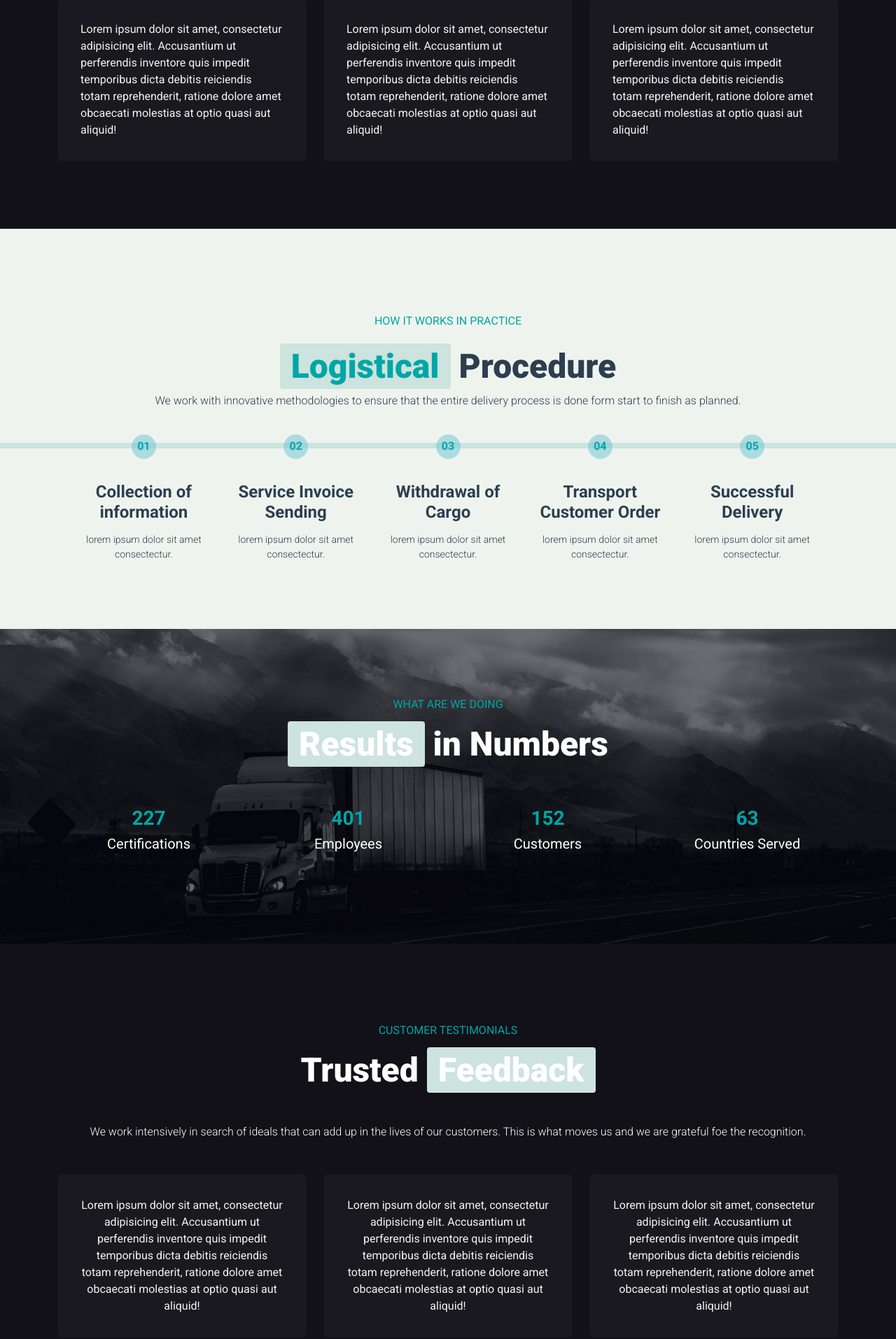
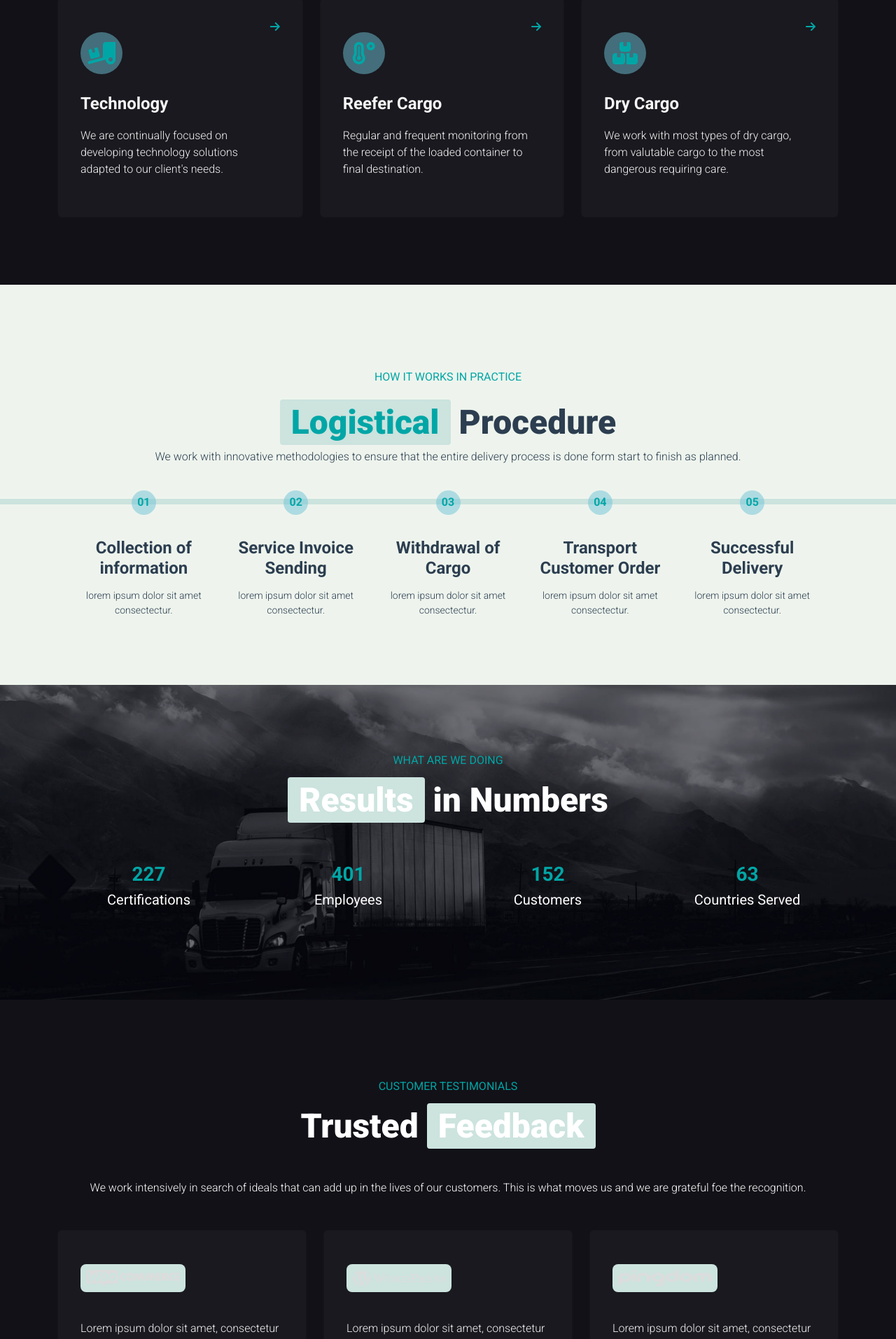
Before and after one commit to meta-ela/proj-html-vuejs, a Vue app: page / in a window 1280 px wide. Shown: the part 1720-3634 px from the top of the page at 70% size. Built offline with nearby package versions, Linux system fonts and the light colour scheme.

Commit message:
Adds TheCard contents and store management

```diff
--- a/src/assets/scss/_general.scss
+++ b/src/assets/scss/_general.scss
@@ -162,12 +162,3 @@ h2 {
     border-radius: .25rem;
 }
 /***********************************/
-
-
-/* CARD ****************************/
-.card {
-    padding: 2rem;
-    background-color: $card_color;
-    color: whitesmoke;
-}
-/***********************************/
--- a/src/components/TheCard.vue
+++ b/src/components/TheCard.vue
@@ -1,29 +1,89 @@
-<template>
-    <div class="d-flex gap-4 h-100">
-        <div class="card">
-            Lorem ipsum dolor sit amet, consectetur adipisicing elit. Accusantium ut perferendis inventore quis impedit temporibus dicta debitis reiciendis totam reprehenderit, ratione dolore amet obcaecati molestias at optio quasi aut aliquid!
+<template >
+<div v-if="type == 'infoServices'">
+    <div class="card">
+        <div class="d-flex justify-content-end">
+            <i class="text-primary" :class="subIcon"></i>
         </div>
-        <div class="card">
-            Lorem ipsum dolor sit amet, consectetur adipisicing elit. Accusantium ut perferendis inventore quis impedit temporibus dicta debitis reiciendis totam reprehenderit, ratione dolore amet obcaecati molestias at optio quasi aut aliquid!
+        <div class="colored_box_below_round">
+            <i :class="icon"></i>
         </div>
-        <div class="card">
-            Lorem ipsum dolor sit amet, consectetur adipisicing elit. Accusantium ut perferendis inventore quis impedit temporibus dicta debitis reiciendis totam reprehenderit, ratione dolore amet obcaecati molestias at optio quasi aut aliquid!
+        <div class="py-4">
+            <div class="fw-bold fs-4 mb-3">
+                {{title}}
+            </div>
+            <div class="fw-light">
+                {{text}}
+            </div>
         </div>
     </div>
+</div>
+
+<div v-else>
+    <div class="card">
+        <div class="d-flex box_img">
+            <img class="w-100" :src="image" :alt="title">
+        </div>
+        <div class="fw-light py-4 text-start">
+            {{text}}
+        </div>
+        <div class="d-flex justify-content-end">
+            <i :class="subIcon"></i>
+        </div>
+    </div>
+</div>
 </template>
 
+
+
 <script>
+
 export default {
     name: "TheCard",
+    props: [
+        "subIcon",
+        "icon",
+        "title",
+        "text",
+        "type",
+        "image",
+    ],
 
-    data() {
-        return {
-
-        }
-    }
 }
 </script>
 
 <style lang="scss" scoped>
+@import "../assets/scss/variables";
+.card {
+    padding: 2rem;
+    background-color: $card_color;
+    color: whitesmoke;
+    height: 100%;
+}
+
+.fa-truck-ramp-box,
+.fa-temperature-high,
+.fa-boxes-stacked {
+    font-size: 2rem;
+}
+
+.fa-quote-right {
+    font-size: 2rem;
+    color: grey;
+    margin-top: -40px;
+}
+
+.colored_box_below_round{
+    width: 60px;
+    height: 60px;
+}
+
+.box_img {
+    width: 150px;
+    height: 40px;
+}
+
+img {
+    filter: invert(1);
+}
 
 </style>
--- a/src/components/TheMain.vue
+++ b/src/components/TheMain.vue
@@ -89,7 +89,15 @@
                         </div>
                     </div>
                 </div>
-                <TheCard></TheCard>
+                <div class="d-flex gap-4 h-100">
+                    <TheCard v-for="(card, i) in cardMainServicesInfo" :key="i"
+                    :subIcon="card.subIcon"
+                    :icon="card.icon"
+                    :title="card.title"
+                    :text="card.text"
+                    type="infoServices"
+                    ></TheCard>
+                </div>
             </div>
         </div>
 
@@ -160,7 +168,15 @@
                         This is what moves us and we are grateful foe the recognition.
                     </P>
                 </div>
-                <TheCard></TheCard>
+                <div class="d-flex gap-4 h-100">
+                    <TheCard v-for="(card, i) in cardFeedbackInfo" :key="i"
+                    :subIcon="card.subIcon"
+                    :image="card.src"
+                    :title="card.title"
+                    :text="card.text"
+                    type="infoFeedback"
+                    ></TheCard>
+                </div>
             </div>
         </div>
 
@@ -231,74 +247,25 @@ export default {
     name: "TheMain",
     components: { TheCard },
 
-    data() {
-        return {
-            state,
-            vehicleTypesList: [
-                {
-                    src: "/img/truck-1.png",
-                    type: "Light",
-                    weight: "Max Weight 1200 kg",
+    computed: {
+        vehicleTypesList() {
+            return state.vehicleTypesList;
         },
-                {
-                    src: "/img/truck-1.png",
-                    type: "Medium",
-                    weight: "Max Weight 6000 kg",
+        roadMapList() {
+            return state.roadMapList;
         },
-                {
-                    src: "/img/truck-1.png",
-                    type: "Heavy",
-                    weight: "Max Weight 24000 kg",
+        roadNumbersList() {
+            return state.roadNumbersList;
         },
-            ],
-            roadMapList: [
-                {
-                    number: "01",
-                    title: "Collection of information",
-                    text: "lorem ipsum dolor sit amet consectectur.",
+        siteInfo() {
+            return state.siteInfo;
         },
-                {
-                    number: "02",
-                    title: "Service Invoice Sending",
-                    text: "lorem ipsum dolor sit amet consectectur.",
+        cardMainServicesInfo() {
+            return state.cardMainServicesInfo;
         },
-                {
-                    number: "03",
-                    title: "Withdrawal of Cargo",
-                    text: "lorem ipsum dolor sit amet consectectur.",
+        cardFeedbackInfo() {
+            return state.cardFeedbackInfo;
         },
-                {
-                    number: "04",
-                    title: "Transport Customer Order",
-                    text: "lorem ipsum dolor sit amet consectectur.",
-                },
-                {
-                    number: "05",
-                    title: "Successful Delivery",
-                    text: "lorem ipsum dolor sit amet consectectur.",
-                },
-            ],
-            roadNumbersList: [
-                "Certifications",
-                "Employees",
-                "Customers",
-                "Countries Served",
-            ],
-            siteInfo: [
-                {
-                    icon: "fa-solid fa-phone",
-                    info: "+1 (305) 1234-5678",
-                },
-                {
-                    icon: "fa-solid fa-envelope",
-                    info: "hello@example.com"
-                },
-                {
-                    icon: "fa-solid fa-location-dot",
-                    info: "Main Avenue, 987",
-                },
-            ]
-        }
     },
 
     methods: {
--- a/src/store.js
+++ b/src/store.js
@@ -15,5 +15,139 @@ export const state = Vue.observable({
             icon: "fa-solid fa-location-dot",
             info: "Main Avenue, 987",
         },
-    ]
+    ],
+    navBarLinks: [
+        {
+            linkName: "HOME",
+            href: "javascript:void(0)",
+        },
+        {
+            linkName: "ABOUT",
+            href: "javascript:void(0)",
+        },
+        {
+            linkName: "SERVICES",
+            href: "javascript:void(0)",
+        },
+        {
+            linkName: "PROCESS",
+            href: "javascript:void(0)",
+        },
+        {
+            linkName: "TESTIMONIALS",
+            href: "javascript:void(0)",
+        },
+    ],
+    headerInfo: [
+        {
+            icon: "fa-solid fa-phone",
+            info: "+1 (305) 1234-5678",
+        },
+        {
+            icon: "fa-solid fa-envelope",
+            info: "hello@example.com"
+        },
+        {
+            icon: "fa-brands fa-facebook-f",
+            info: "",
+        },
+        {
+            icon: "fa-brands fa-twitter",
+            info: "",
+        },
+        {
+            icon: "fa-brands fa-linkedin-in",
+            info: "",
+        },
+    ],
+    vehicleTypesList: [
+        {
+            src: "/img/truck-1.png",
+            type: "Light",
+            weight: "Max Weight 1200 kg",
+        },
+        {
+            src: "/img/truck-1.png",
+            type: "Medium",
+            weight: "Max Weight 6000 kg",
+        },
+        {
+            src: "/img/truck-1.png",
+            type: "Heavy",
+            weight: "Max Weight 24000 kg",
+        },
+    ],
+    roadMapList: [
+        {
+            number: "01",
+            title: "Collection of information",
+            text: "lorem ipsum dolor sit amet consectectur.",
+        },
+        {
+            number: "02",
+            title: "Service Invoice Sending",
+            text: "lorem ipsum dolor sit amet consectectur.",
+        },
+        {
+            number: "03",
+            title: "Withdrawal of Cargo",
+            text: "lorem ipsum dolor sit amet consectectur.",
+        },
+        {
+            number: "04",
+            title: "Transport Customer Order",
+            text: "lorem ipsum dolor sit amet consectectur.",
+        },
+        {
+            number: "05",
+            title: "Successful Delivery",
+            text: "lorem ipsum dolor sit amet consectectur.",
+        },
+    ],
+    roadNumbersList: [
+        "Certifications",
+        "Employees",
+        "Customers",
+        "Countries Served",
+    ],
+    cardMainServicesInfo: [
+        {
+            subIcon: "fa-solid fa-arrow-right",
+            icon: "fa-solid fa-truck-ramp-box",
+            title: "Technology",
+            text: "We are continually focused on developing technology solutions adapted to our client's needs."
+        },
+        {
+            subIcon: "fa-solid fa-arrow-right",
+            icon: "fa-solid fa-temperature-high",
+            title: "Reefer Cargo",
+            text: "Regular and frequent monitoring from the receipt of the loaded container to final destination."
+        },
+        {
+            subIcon: "fa-solid fa-arrow-right",
+            icon: "fa-solid fa-boxes-stacked",
+            title: "Dry Cargo",
+            text: "We work with most types of dry cargo, from valutable cargo to the most dangerous requiring care."
+        },
+    ],
+    cardFeedbackInfo: [
+        {
+            subIcon: "fa-solid fa-quote-right",
+            src: "/img/logo-1.png",
+            title: "Technology",
+            text: "Lorem ipsum dolor sit amet, consectetur adipiscing elit, sed do eiusmod tempor incididunt ut labore et dolore magna aliqua. Ut enim ad minim veniam, quis nostrud exercitation ullamco laboris nisi ut aliquip ex ea commodo consequat. Duis aute irure dolor in reprehenderit in voluptate velit esse cillum dolore."
+        },
+        {
+            subIcon: "fa-solid fa-quote-right",
+            src: "/img/logo-2.png",
+            title: "Reefer Cargo",
+            text: "Lorem ipsum dolor sit amet, consectetur adipiscing elit, sed do eiusmod tempor incididunt ut labore et dolore magna aliqua. Ut enim ad minim veniam, quis nostrud exercitation ullamco laboris nisi ut aliquip ex ea commodo consequat. Duis aute irure dolor in reprehenderit in voluptate velit esse cillum dolore."
+        },
+        {
+            subIcon: "fa-solid fa-quote-right",
+            src: "/img/logo-3.png",
+            title: "Dry Cargo",
+            text: "Lorem ipsum dolor sit amet, consectetur adipiscing elit, sed do eiusmod tempor incididunt ut labore et dolore magna aliqua. Ut enim ad minim veniam, quis nostrud exercitation ullamco laboris nisi ut aliquip ex ea commodo consequat. Duis aute irure dolor in reprehenderit in voluptate velit esse cillum dolore."
+        },
+    ],
 })
```
Also changed, not shown: src/components/NavBar.vue (+8 -27 lines), src/components/TheFooter.vue (+18 -6 lines), src/components/TheHeader.vue (+5 -26 lines). Lines whose indentation alone changed are shown as unchanged.
